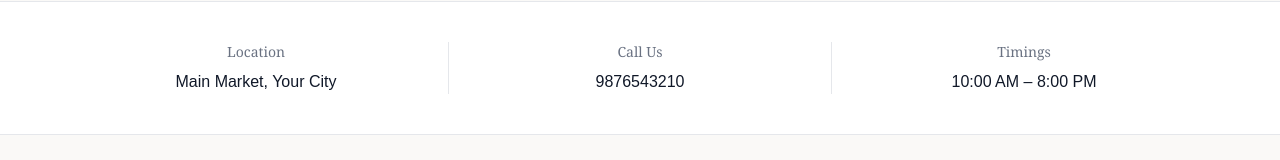
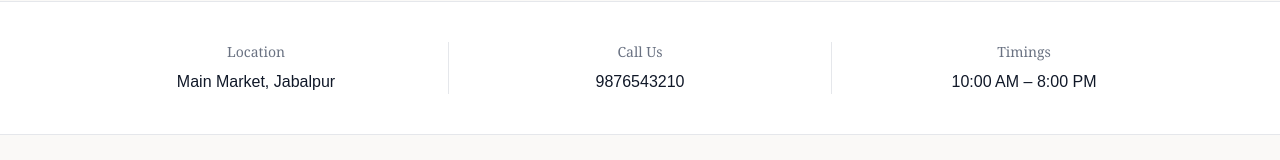
Before and after one commit to prakashsoni0024/jewellery-shop-website, a Next.js app: page /contact in a window 1280 px wide. Shown: the part 431-591 px from the top of the page. Built offline with nearby package versions, Linux system fonts and the light colour scheme.

Commit message:
Update location from 'Your City' to 'Jabalpur'

```diff
--- a/app/contact/page.js
+++ b/app/contact/page.js
@@ -21,7 +21,7 @@ const Contact = () => {
           <div className="px-6">
             <p className="font-serif text-sm text-gray-500">Location</p>
             <p className="mt-2 text-gray-900">
-              Main Market, Your City
+              Main Market, Jabalpur
             </p>
           </div>
 
```
